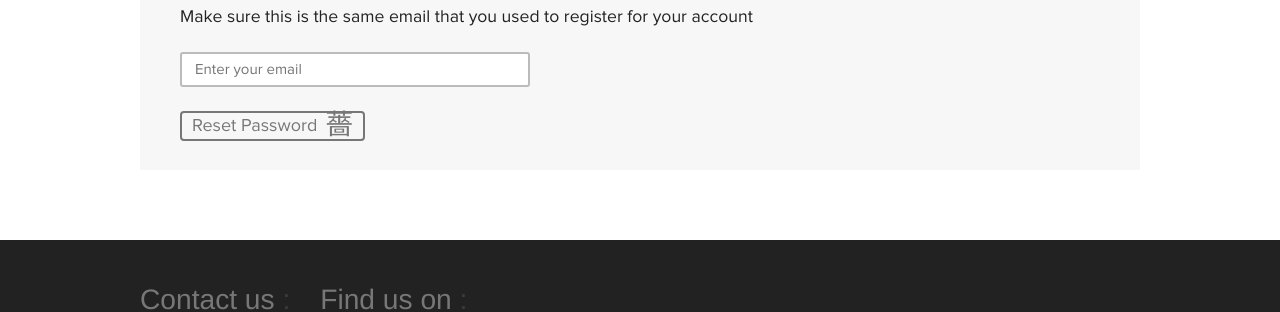
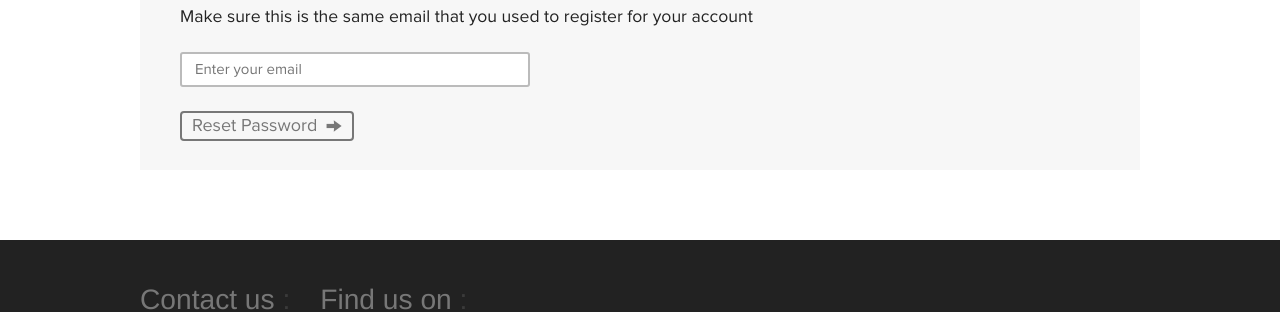
Before and after one commit to AnitaPita/hacking-health-ottawa, a Jekyll site: the page built from forgot-password.html, in a window 1280 px wide. Shown: the part 335-647 px from the top of the page. Built offline with Jekyll 4.4.1, drawn with Linux system fonts in a browser that asks for light colours; nearby versions of some CDN libraries; comment, search, counter and statistics services are not loaded.

Commit message:
Revert to Unicode

```diff
--- a/_sass/_variables.scss
+++ b/_sass/_variables.scss
@@ -63,7 +63,7 @@ $content-width: 1000px;
 		font-family:$sans-serif;
 	}
 	a:after{
-		content:"\8594";
+		content: "→";
 		padding-left:8px;
 		vertical-align:bottom;
 		font-size:28px;
--- a/index.html
+++ b/index.html
@@ -34,7 +34,7 @@ title: "Canadian Federation of Medical Students"
 	<div class="content content--text">
 		<div id="recent-news">
 			<h1><strong>Recent News</strong></h1>
-			<div class="button"><a href="news/archives/">See All Articles</a></div>
+			<div class="button"><a href="news/">See All Articles</a></div>
 			<div id="news-list">
 				{% for post in site.posts limit:3 %}
 					<div class="news-list__date">{{ post.date | date: '%b %d' }}</div>
--- a/stylesheets/news.scss
+++ b/stylesheets/news.scss
@@ -129,7 +129,7 @@
 		padding-left:0;
 	}
 	#prev-button a:before{
-		content:"\8592";
+		content: "←";
 		padding-right:8px;
 		vertical-align:bottom;
 		font-size:28px;
```
